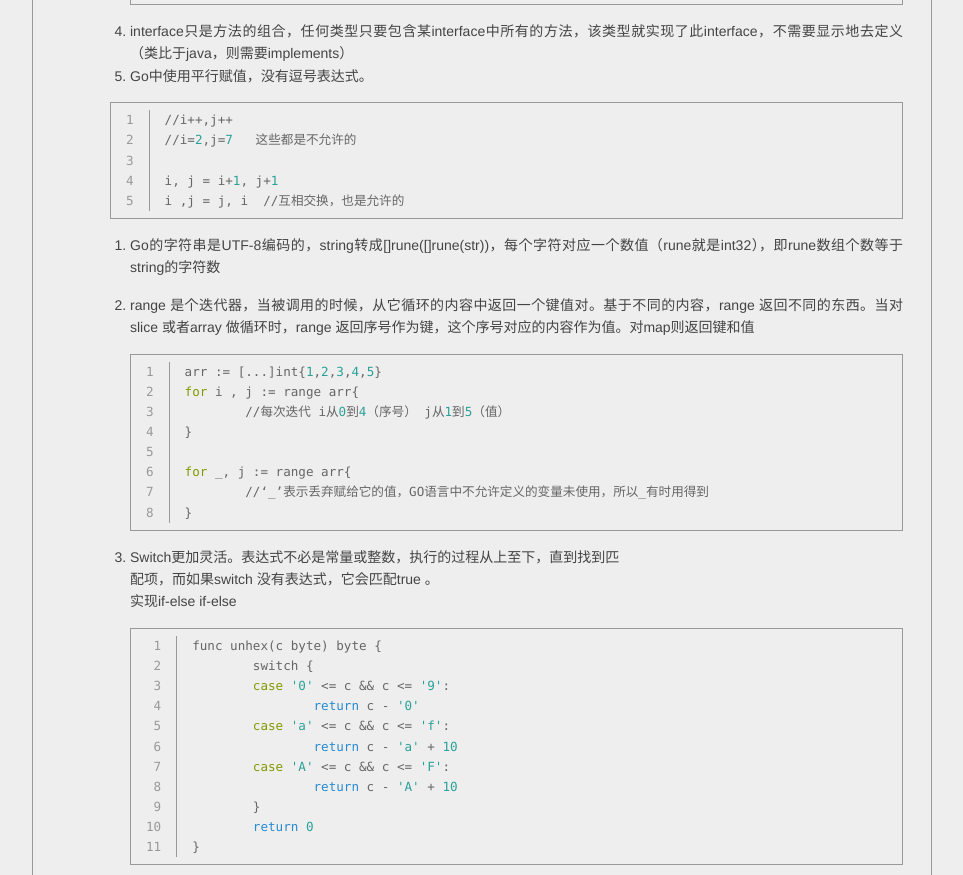
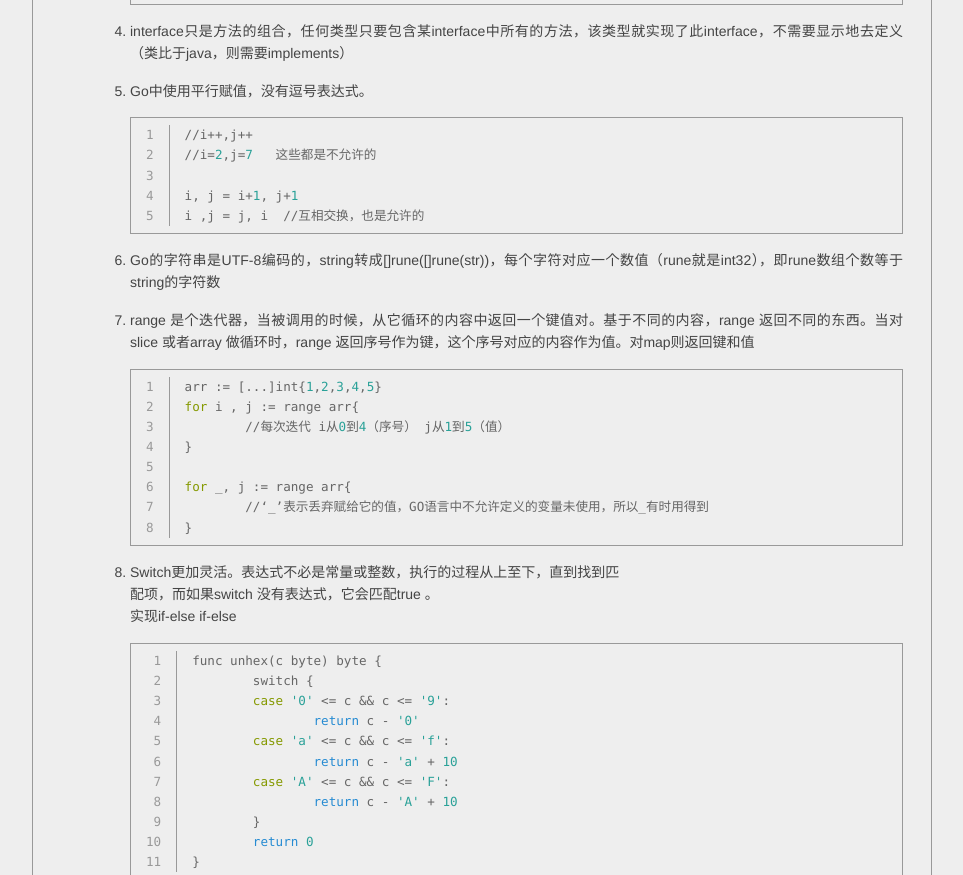
Before and after one commit to HuangtXin/HuangtXin.github.io, a plain HTML site: page 2015/08/07/初识go语言小节/index.html in a window 1280 px wide. Shown: the part 1094-1969 px from the top of the page, without its empty margins (8-971 px from the left). Drawn offline with nearby package versions, Linux system fonts and the light colour scheme; some packages are replaced by stand-ins of ours; a script that the page names is missing.

Commit message:
Site updated: 2015-08-07 17:08:02

```diff
--- a/2015/08/07/初识go语言小节/index.html
+++ b/2015/08/07/初识go语言小节/index.html
@@ -84,7 +84,7 @@
     <header>
 
         <div class="icon"></div>
-        <time datetime="2015-08-07T09:05:53.204Z"><a href="/2015/08/07/初识go语言小节/">2015-08-07</a></time>
+        <time datetime="2015-08-07T09:07:46.236Z"><a href="/2015/08/07/初识go语言小节/">2015-08-07</a></time>
 
 
 
@@ -107,11 +107,11 @@
 </li>
 <li><p>interface只是方法的组合，任何类型只要包含某interface中所有的方法，该类型就实现了此interface，不需要显示地去定义（类比于java，则需要implements）</p>
 </li>
-<li>Go中使用平行赋值，没有逗号表达式。</li>
-</ol>
+<li><p>Go中使用平行赋值，没有逗号表达式。</p>
 <figure class="highlight bash"><table><tr><td class="gutter"><pre><span class="line">1</span><br><span class="line">2</span><br><span class="line">3</span><br><span class="line">4</span><br><span class="line">5</span><br></pre></td><td class="code"><pre><span class="line">//i++,j++   </span><br><span class="line">//i=<span class="number">2</span>,j=<span class="number">7</span>   这些都是不允许的</span><br><span class="line"></span><br><span class="line">i, j = i+<span class="number">1</span>, j+<span class="number">1</span></span><br><span class="line">i ,j = j, i  //互相交换，也是允许的</span><br></pre></td></tr></table></figure>
-<ol>
-<li>Go的字符串是UTF-8编码的，string转成[]rune([]rune(str))，每个字符对应一个数值（rune就是int32），即rune数组个数等于string的字符数</li>
+</li>
+<li><p>Go的字符串是UTF-8编码的，string转成[]rune([]rune(str))，每个字符对应一个数值（rune就是int32），即rune数组个数等于string的字符数</p>
+</li>
 <li><p>range 是个迭代器，当被调用的时候，从它循环的内容中返回一个键值对。基于不同的内容，range 返回不同的东西。当对slice 或者array 做循环时，range 返回序号作为键，这个序号对应的内容作为值。对map则返回键和值</p>
 <figure class="highlight bash"><table><tr><td class="gutter"><pre><span class="line">1</span><br><span class="line">2</span><br><span class="line">3</span><br><span class="line">4</span><br><span class="line">5</span><br><span class="line">6</span><br><span class="line">7</span><br><span class="line">8</span><br></pre></td><td class="code"><pre><span class="line">arr := [...]int&#123;<span class="number">1</span>,<span class="number">2</span>,<span class="number">3</span>,<span class="number">4</span>,<span class="number">5</span>&#125;</span><br><span class="line"><span class="keyword">for</span> i , j := range arr&#123;</span><br><span class="line">	//每次迭代 i从<span class="number">0</span>到<span class="number">4</span>（序号） j从<span class="number">1</span>到<span class="number">5</span>（值）</span><br><span class="line">&#125;</span><br><span class="line"></span><br><span class="line"><span class="keyword">for</span> _, j := range arr&#123;</span><br><span class="line">	//‘_’表示丢弃赋给它的值，GO语言中不允许定义的变量未使用，所以_有时用得到</span><br><span class="line">&#125;</span><br></pre></td></tr></table></figure>
 </li>
@@ -120,9 +120,9 @@
 <p> 多值匹配</p>
 <figure class="highlight bash"><table><tr><td class="gutter"><pre><span class="line">1</span><br><span class="line">2</span><br><span class="line">3</span><br><span class="line">4</span><br></pre></td><td class="code"><pre><span class="line">switch c &#123;</span><br><span class="line"><span class="keyword">case</span> <span class="string">' '</span>, <span class="string">'?'</span>, <span class="string">'&amp;'</span>, <span class="string">'='</span>, <span class="string">'#'</span>, <span class="string">'+'</span>:  </span><br><span class="line">	<span class="built_in">return</span> <span class="literal">true</span></span><br><span class="line">&#125;</span><br></pre></td></tr></table></figure>
 <p>  Go里面switch默认相当于每个case最后带有break，匹配成功后不会自动向下执行其他case，而是跳出整个switch, 但是可以使用fallthrough强制执行后面的case代码。</p>
+<figure class="highlight bash"><table><tr><td class="gutter"><pre><span class="line">1</span><br><span class="line">2</span><br><span class="line">3</span><br><span class="line">4</span><br><span class="line">5</span><br><span class="line">6</span><br><span class="line">7</span><br></pre></td><td class="code"><pre><span class="line">switch &#123;</span><br><span class="line"><span class="keyword">case</span> <span class="literal">true</span>: </span><br><span class="line">	....</span><br><span class="line">	fallthrough</span><br><span class="line"><span class="keyword">case</span> <span class="literal">false</span>: </span><br><span class="line">	...         //不管符不符合，执行上一个fallthrough之后，都会强制执行这段</span><br><span class="line">&#125;</span><br></pre></td></tr></table></figure>
 </li>
 </ol>
-<figure class="highlight bash"><table><tr><td class="gutter"><pre><span class="line">1</span><br><span class="line">2</span><br><span class="line">3</span><br><span class="line">4</span><br><span class="line">5</span><br><span class="line">6</span><br><span class="line">7</span><br></pre></td><td class="code"><pre><span class="line">switch &#123;</span><br><span class="line"><span class="keyword">case</span> <span class="literal">true</span>: </span><br><span class="line">	....</span><br><span class="line">	fallthrough</span><br><span class="line"><span class="keyword">case</span> <span class="literal">false</span>: </span><br><span class="line">	...         //不管符不符合，执行上一个fallthrough之后，都会强制执行这段</span><br><span class="line">&#125;</span><br></pre></td></tr></table></figure>
 <hr>
 <p><em>未完待续…</em></p>
 
```
Also changed, not shown: archives/2015/08/index.html (+1 -1 lines), archives/2015/index.html (+1 -1 lines), archives/index.html (+1 -1 lines), index.html (+6 -6 lines).
